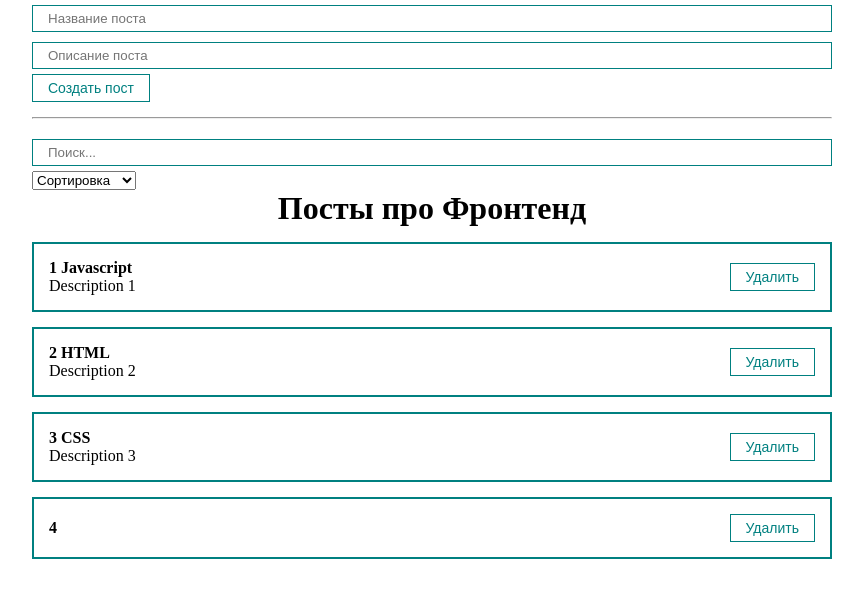
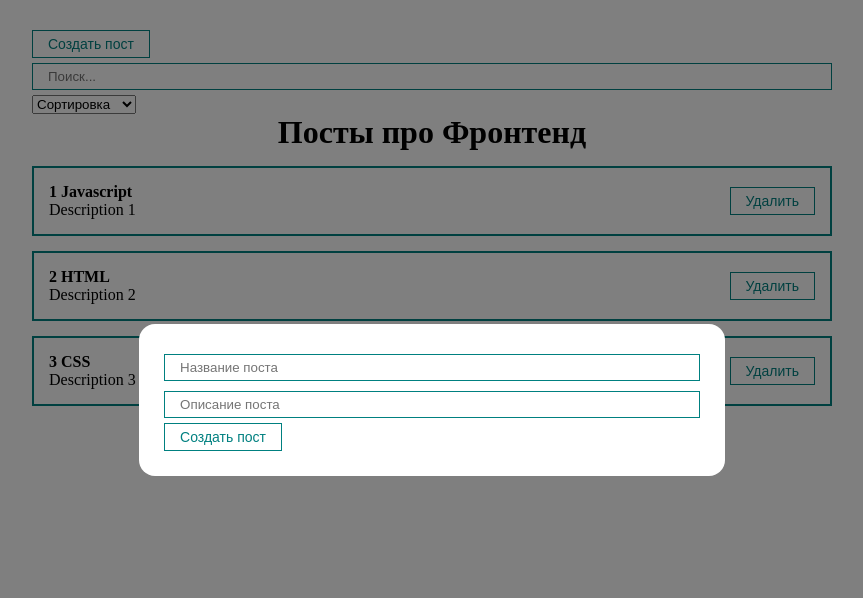
Before and after one commit to EugeneShatalin/react-Ulbi-TV, a React (Create React App) app: page / in a window 1280 px wide. Both pictures are taken after a click on the button "Создать пост". Shown: the top 598 px of the page, without its empty margins (208-1071 px from the left). Built offline with nearby package versions, Linux system fonts and the light colour scheme.

Commit message:
feat: create a modal using the MyModal component

```diff
--- a/src/App.js
+++ b/src/App.js
@@ -3,6 +3,8 @@
 import './styles/App.css';
 import PostForm from "./components/PostForm";
 import PostFilter from "./components/PostFilter";
+import MyModal from "./components/UI/MyModal/MyModal";
+import Mybutton from "./components/UI/button/MyButton";
 
 
 function App() {
@@ -12,6 +14,7 @@
     {id: 3, title: 'CSS', body: 'Description 3'},
   ]);
   const [filter, setFilter] = useState({sort: '', query: ''});
+  const [modal, setModal] = useState(false)
 
 
   const sortedPosts = useMemo(() => {
@@ -29,6 +32,7 @@
 
   const createPost = (newPost) => {
     setPosts([...posts, newPost]);
+    setModal(false);
   }
 
   const removePost = (post) => {
@@ -37,8 +41,12 @@
 
   return (
     <div className="App">
-      <PostForm create={createPost}/>
-      <hr style={{margin: '15px 0'}}/>
+      <Mybutton style={{marginTop: 30}} onClick={() => setModal(true)}>
+        Создать пост
+      </Mybutton>
+      <MyModal visible={modal} setVisible={setModal} >
+        <PostForm create={createPost}/>
+      </MyModal>
       <PostFilter
         filter={filter}
         setFilter={setFilter}
--- /dev/null
+++ b/src/components/UI/MyModal/MyModal.jsx
@@ -0,0 +1,21 @@
+import React from 'react';
+import cl from './MyModal.module.css';
+
+const MyModal = ({children, visible, setVisible}) => {
+
+  const rootClasses = [cl.myModal];
+
+  if(visible) {
+    rootClasses.push(cl.active);
+  }
+
+  return (
+    <div className={rootClasses.join(' ')} onClick={() => setVisible(false)}>
+      <div className={cl.myModalContent} onClick={(e) => e.stopPropagation()}>
+        {children}
+      </div>
+    </div>
+  );
+};
+
+export default MyModal;
--- /dev/null
+++ b/src/components/UI/MyModal/MyModal.module.css
@@ -0,0 +1,22 @@
+.myModal {
+    position: fixed;
+    top: 0;
+    bottom: 0;
+    right: 0;
+    left: 0;
+    display: none;
+    background: rgba(0,0,0, 0.5);
+}
+
+.myModalContent {
+    padding: 25px;
+    background: white;
+    border-radius: 16px;
+    min-width: 250px;
+}
+
+.myModal.active {
+    display: flex;
+    justify-content: center;
+    align-items: center;
+}
```
